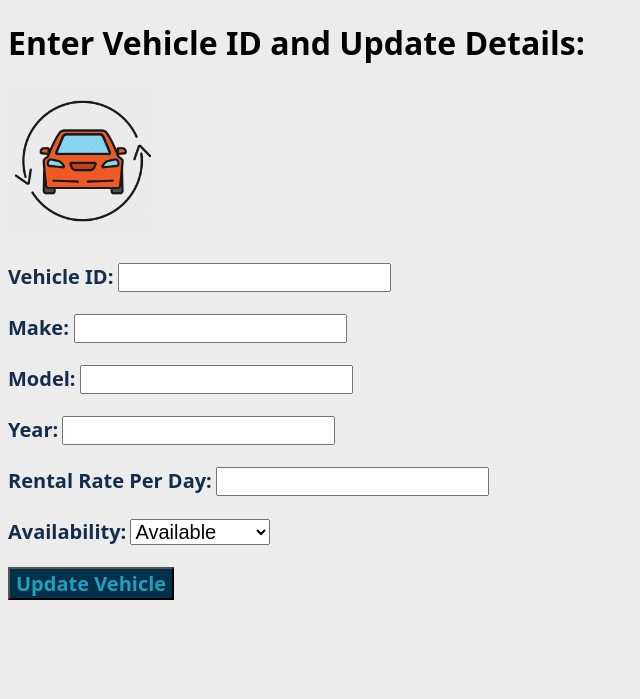
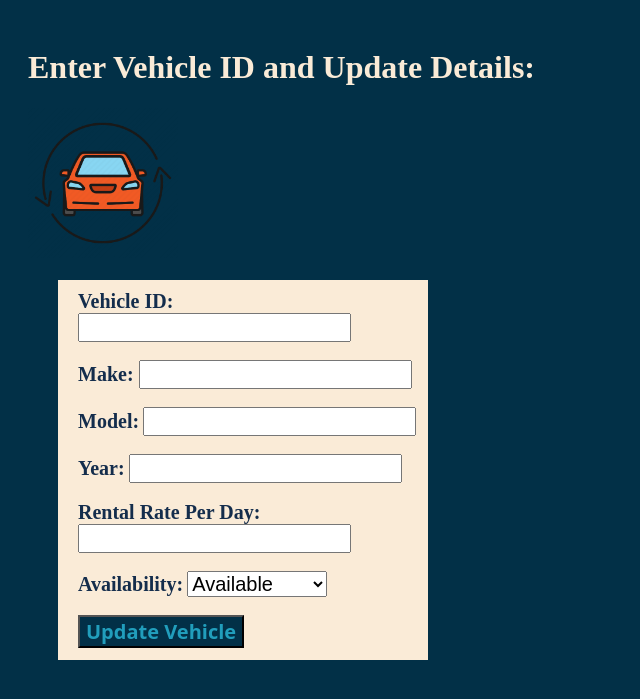
Before and after one commit to TechWolf405/html-carRental, a FastAPI app: template templates/updatecar.html in a window 1280 px wide. Shown: the top 699 px of the page, without its empty margins (0-640 px from the left). Run offline with FastAPI, Linux system fonts and the light colour scheme; the template is opened without the code that fills it, so the values that code supplies are empty; parts of the project's set-up code (start-up, migrations or seed data) failed here and were passed over.

Commit message:
did some css changes and created customer login

```diff
--- a/templates/admin-page.html
+++ b/templates/admin-page.html
@@ -17,8 +17,8 @@
     <h2 class="adminheader"> What do you want to do today? </h2>
     <ul>
         <div class="login-options">
-            <li> <a href="createcar.html"> Add a vehicle to the inventory (Create Car). </a></li>
-            <li> <a href="deletecar.html"> Delete records of a vehicle from the inventory. </a></li>
+            <li> <a href="createcar.html"> Add a vehicle to the inventory (Create Car). </a></li><br>
+            <li> <a href="deletecar.html"> Delete records of a vehicle from the inventory. </a></li><br>
             <li> <a href="updatecar.html"> Update records of an existing vehicle from the inventory. </a></li>
         </div>
     </ul>
--- a/templates/createcar.html
+++ b/templates/createcar.html
@@ -36,7 +36,7 @@
 
 
 
-<!-- WARNING!!!!!!! BELOW IS AI GENERATED -->
+<!-- WARNING!!!!!!! BELOW code IS AI GENERATED -->
     <script>
         document.getElementById('carForm').addEventListener('submit', function (event) {
             event.preventDefault();
--- a/templates/customer-login.html
+++ b/templates/customer-login.html
@@ -26,7 +26,7 @@
             </form>
         </div><br>
     </div>
-
+<!--below code is ai generated-->
     <script>
         document.getElementById('signup-form').addEventListener('submit', function(event) {
             event.preventDefault(); // Prevent the default form submission
--- a/templates/display.html
+++ b/templates/display.html
@@ -5,6 +5,7 @@
     <meta name="viewport" content="width=device-width, initial-scale=1.0">
     <title>Car Details</title>
 </head>
+<!--ai generated-->
 <body>
     <div id="carDetails">
         {% for car in carDetails %}
--- a/templates/styles.css
+++ b/templates/styles.css
@@ -114,7 +114,7 @@
     padding-top: 10px;
     padding-left: 20px;
     width: 350px;
-    height: 350px;
+    height: 370px;
     background-color: antiquewhite;
     font-style: bold;
     color: #219ebc;
--- a/templates/updatecar.html
+++ b/templates/updatecar.html
@@ -7,9 +7,10 @@
     <link rel="stylesheet" href="./styles.css">
 </head>
 
-<body class="body">
+<body class="customer-header">
     <h1 class="updatecarheader">Enter Vehicle ID and Update Details:</h1>
     <img src="../img/updatecar.png" height="150" width="150"> <br> <br>
+    <div class="sign-up">
     <form id="updateCarForm" method="post" action="#">
         <label class="updatecartext" for="vehicleId">Vehicle ID:</label>
         <input class="inputboxes" type="number" id="vehicleId" name="vehicleId" required><br><br>
@@ -34,6 +35,7 @@
 
         <input class="submitbutton" type="submit" value="Update Vehicle">
     </form>
+    </div>
 
 
 
```
